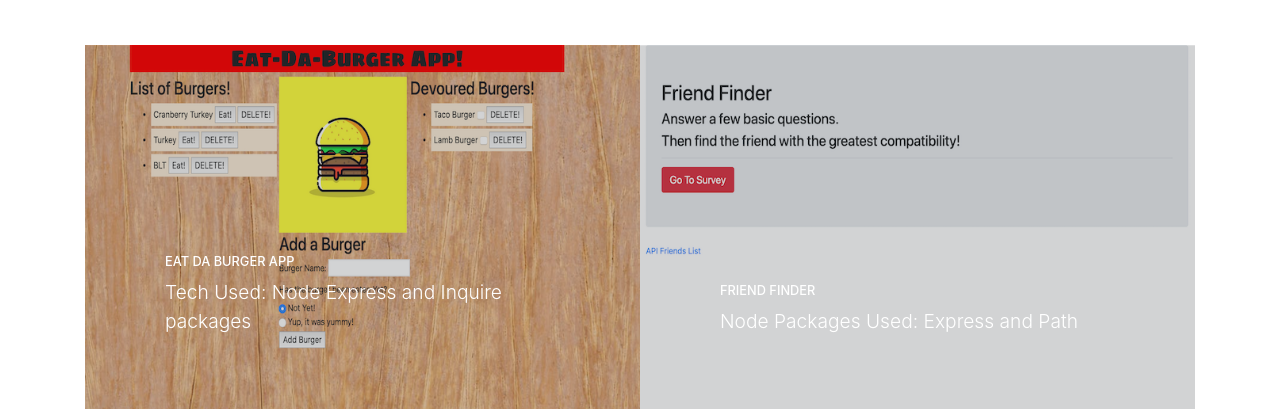
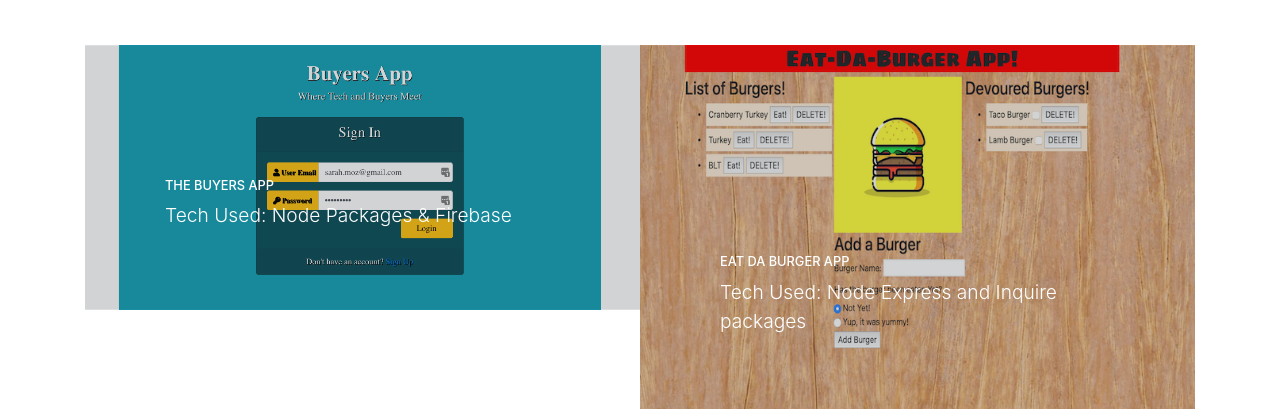
Before and after one commit to fbdel/Portfolio-Page, a website with bundled scripts: page index.html in a window 1280 px wide. Shown: the part 1424-1833 px from the top of the page. Built offline with nearby package versions, Linux system fonts and the light colour scheme.

Commit message:
Buyers App

```diff
--- a/index.html
+++ b/index.html
@@ -88,6 +88,19 @@
         <h2 class="mb-5">Recent Projects</h2>
       </div>
       <div class="row no-gutters">
+        <div class="col-lg-6">
+          <a class="portfolio-item" href="https://the-buyer-app.herokuapp.com/">
+            <span class="caption">
+              <span class="caption-content">
+                <h2>The Buyers App</h2>
+                <p class="mb-0">Tech Used: Node Packages & Firebase</p>
+              </span>
+            </span>
+            <img class="img-fluid" src="img/buyer-Screenshot.png" alt="Screen Shot of The Buyers App">
+          </a>
+        </div>
+
+
         <div class="col-lg-6">
           <a class="portfolio-item" href="https://mysterious-atoll-82693.herokuapp.com/">
             <span class="caption">
```
Also changed, not shown: img/buyer-Screenshot.png (added).
